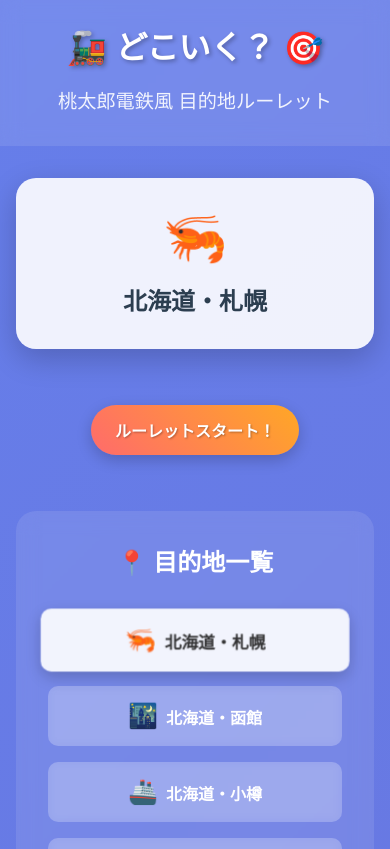
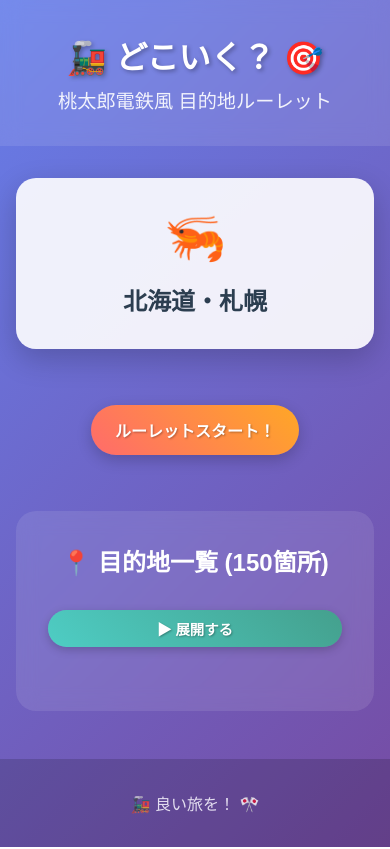
Before and after one commit to rednamed-being/dokoiku, a React (Create React App) app: page / in a window 390 px wide. Shown: the top 849 px of the page. Built offline with nearby package versions, Linux system fonts and the light colour scheme.

Commit message:
✨ UI改善: 回転数表示を削除＆目的地一覧を折りたたみ式に変更

```diff
--- a/src/App.css
+++ b/src/App.css
@@ -263,9 +263,39 @@
   backdrop-filter: blur(10px);
 }
 
+.destination-list-header {
+  display: flex;
+  justify-content: space-between;
+  align-items: center;
+  margin-bottom: 2rem;
+  flex-wrap: wrap;
+  gap: 1rem;
+}
+
 .destination-list h3 {
-  margin-bottom: 2rem;
   font-size: 1.5rem;
+  margin: 0;
+}
+
+.toggle-button {
+  background: linear-gradient(45deg, #4ecdc4, #44a08d);
+  border: none;
+  color: white;
+  padding: 0.5rem 1rem;
+  font-size: 0.9rem;
+  border-radius: 20px;
+  cursor: pointer;
+  font-weight: bold;
+  box-shadow: 0 3px 10px rgba(0, 0, 0, 0.2);
+  transition: all 0.3s ease;
+  text-shadow: 1px 1px 2px rgba(0, 0, 0, 0.3);
+  min-width: 100px;
+}
+
+.toggle-button:hover {
+  transform: translateY(-1px);
+  box-shadow: 0 5px 15px rgba(0, 0, 0, 0.3);
+  background: linear-gradient(45deg, #5dd8d0, #4fb3a6);
 }
 
 .destination-grid {
@@ -274,6 +304,20 @@
   gap: 1rem;
   max-width: 1000px;
   margin: 0 auto;
+  animation: slideDown 0.3s ease-out;
+  opacity: 1;
+  transform: translateY(0);
+}
+
+@keyframes slideDown {
+  from {
+    opacity: 0;
+    transform: translateY(-20px);
+  }
+  to {
+    opacity: 1;
+    transform: translateY(0);
+  }
 }
 
 .destination-item {
@@ -346,4 +390,15 @@
     padding: 1.5rem;
     margin: 1rem;
   }
+
+  .destination-list-header {
+    flex-direction: column;
+    align-items: stretch;
+    text-align: center;
+  }
+
+  .toggle-button {
+    width: 100%;
+    margin-top: 1rem;
+  }
 }
--- a/src/App.js
+++ b/src/App.js
@@ -6,14 +6,13 @@ function App() {
   const [isSpinning, setIsSpinning] = useState(false);
   const [selectedDestination, setSelectedDestination] = useState(null);
   const [currentIndex, setCurrentIndex] = useState(0);
-  const [spinCount, setSpinCount] = useState(0);
+  const [destinationListExpanded, setDestinationListExpanded] = useState(false);
 
   const startRoulette = () => {
     if (isSpinning) return;
 
     setIsSpinning(true);
     setSelectedDestination(null);
-    setSpinCount(0);
 
     // ルーレット演出
     const totalSpins = Math.floor(Math.random() * 30) + 40; // 40-70回転
@@ -23,7 +22,6 @@ function App() {
     const interval = setInterval(() => {
       currentSpins++;
       setCurrentIndex((prev) => (prev + 1) % destinations.length);
-      setSpinCount(currentSpins);
 
       // スピード調整（後半になるほど遅くなる）
       // const delay = Math.min(50 + currentSpins * 3, 200);
@@ -40,7 +38,10 @@ function App() {
   const resetRoulette = () => {
     setSelectedDestination(null);
     setCurrentIndex(0);
-    setSpinCount(0);
+  };
+
+  const toggleDestinationList = () => {
+    setDestinationListExpanded(!destinationListExpanded);
   };
 
   return (
@@ -61,9 +62,7 @@ function App() {
             <div className="destination-name">
               {destinations[currentIndex].name}
             </div>
-            {isSpinning && (
-              <div className="spin-counter">回転中... ({spinCount}回転)</div>
-            )}
+            {isSpinning && <div className="spin-counter">回転中...</div>}
           </div>
         </div>
 
@@ -115,7 +114,17 @@ function App() {
         )}
 
         <div className="destination-list">
-          <h3>📍 目的地一覧</h3>
+          <div className="destination-list-header">
+            <h3>📍 目的地一覧 ({destinations.length}箇所)</h3>
+            <button
+              className="toggle-button"
+              onClick={toggleDestinationList}
+              aria-label="目的地一覧を表示・非表示"
+            >
+              {destinationListExpanded ? "▼ たたむ" : "▶ 展開する"}
+            </button>
+          </div>
+          {destinationListExpanded && (
             <div className="destination-grid">
               {destinations.map((dest) => (
                 <div
@@ -129,6 +138,7 @@ function App() {
                 </div>
               ))}
             </div>
+          )}
         </div>
       </main>
 
```
Lines whose indentation alone changed are shown as unchanged.
